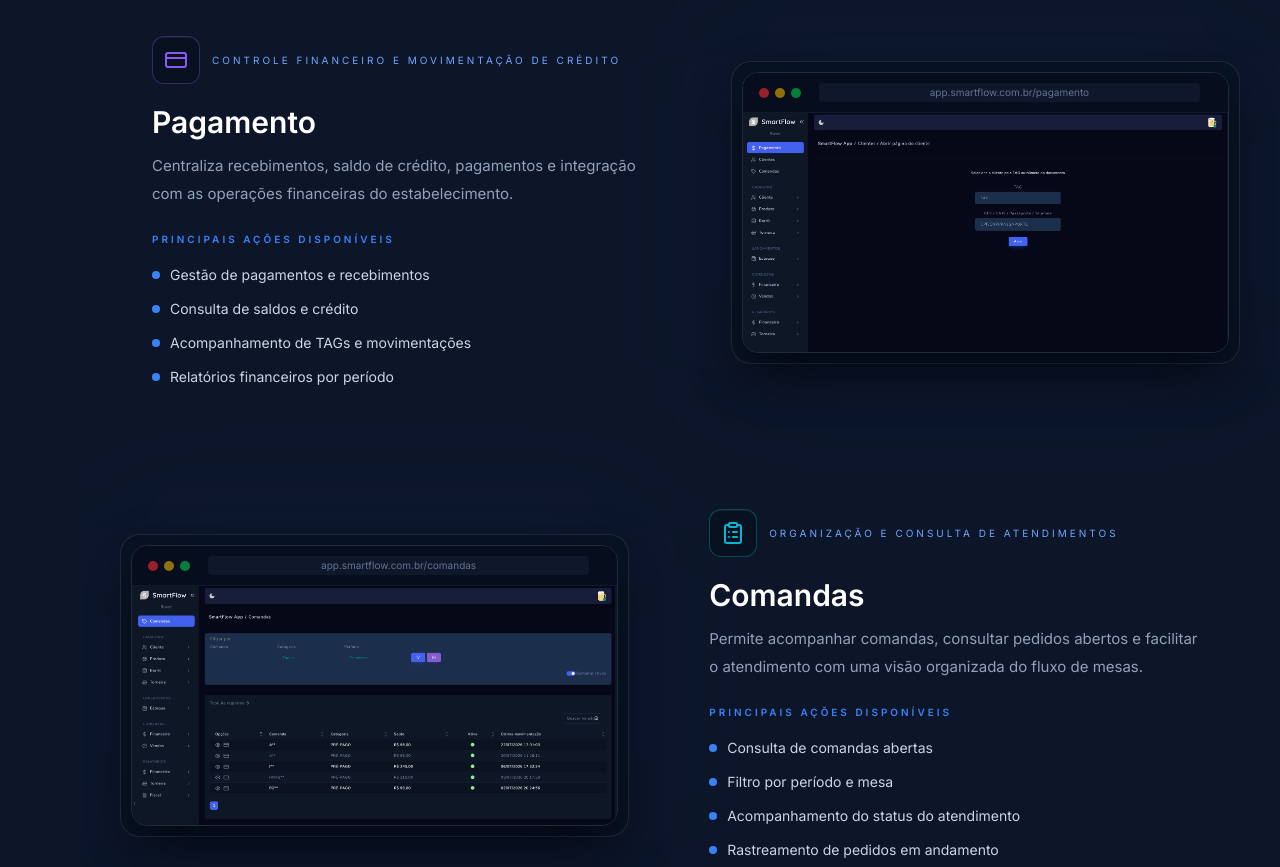
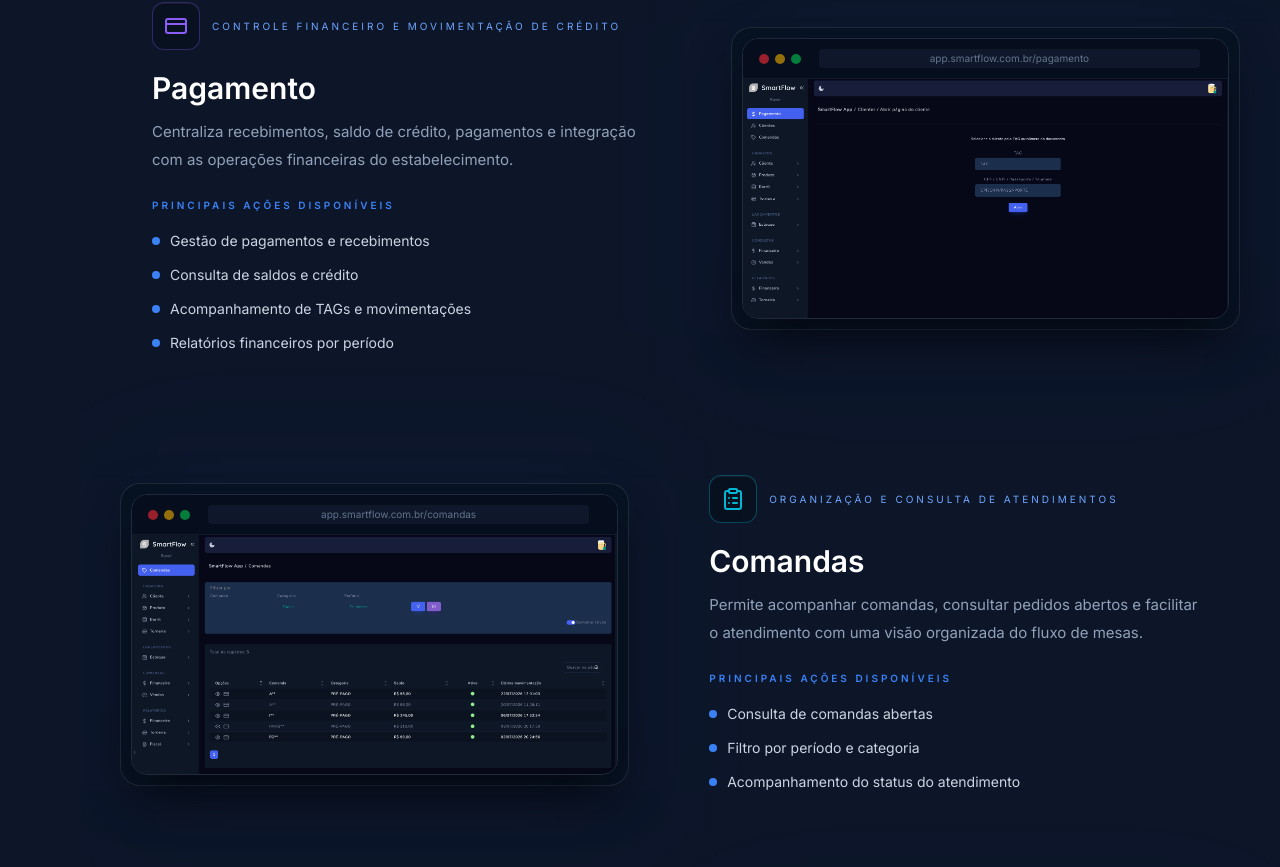
Before and after one commit to JULIA-MIR4ND4/SmartFlow-Site, a React (Vite) app: page / in a window 1280 px wide. Shown: the part 5213-6080 px from the top of the page. Built offline with nearby package versions, Linux system fonts and the light colour scheme.

Commit message:
textos corrigidos

```diff
--- a/src/components/sections/ModulesSection.jsx
+++ b/src/components/sections/ModulesSection.jsx
@@ -44,10 +44,10 @@ const FEATURES = [
     description:
       "O módulo de vendas centraliza a abertura de pedidos, consulta de itens, busca de clientes e fechamento das operações com rapidez e controle.",
     actions: [
-      "Cadastro rápido de clientes",
+      "Busca de clientes",
       "Busca e seleção de produtos",
       "Finalização de venda em poucos passos",
-      "Acompanhamento de pedidos em tempo real",
+
     ],
     icon: ShoppingCart,
     accent: "#22C55E",
@@ -79,9 +79,8 @@ const FEATURES = [
       "Permite acompanhar comandas, consultar pedidos abertos e facilitar o atendimento com uma visão organizada do fluxo de mesas.",
     actions: [
       "Consulta de comandas abertas",
-      "Filtro por período e mesa",
+      "Filtro por período e categoria",
       "Acompanhamento do status do atendimento",
-      "Rastreamento de pedidos em andamento",
     ],
     icon: ClipboardList,
     accent: "#06B6D4",
@@ -97,8 +96,8 @@ const FEATURES = [
     actions: [
       "Cadastro e atualização de clientes",
       "Histórico de consumo por cliente",
-      "Aniversariantes e recorrência",
-      "Segmentação para ações futuras",
+      "Aniversariantes",
+      "Dadastro e atualização de categorias",
     ],
     icon: UserCheck,
     accent: "#F59E0B",
@@ -112,10 +111,10 @@ const FEATURES = [
     description:
       "Organiza o catálogo do estabelecimento com detalhes de cada item, facilitando o controle e a operação diária.",
     actions: [
-      "Cadastro de produtos e categorias",
+      "Cadastro de produtos, categorias, unidades e tipos",
       "Consulta rápida de disponibilidade",
       "Atualização de preços e detalhes",
-      "Organização de itens por tipo",
+      "Organização de itens",
     ],
     icon: Package,
     accent: "#3B82F6",
@@ -130,8 +129,8 @@ const FEATURES = [
       "Acompanha o consumo, volume e condições operacionais do barril, trazendo maior controle para a produção e a operação.",
     actions: [
       "Monitoramento de consumo por barril",
+      "Cadastro e atualização de barril",
       "Acompanhamento de volume e produtividade",
-      "Alertas para operação contínua",
       "Visão rápida das movimentações",
     ],
     icon: Droplets,
@@ -147,9 +146,8 @@ const FEATURES = [
       "Oferece um painel operacional para acompanhar o estado das torneiras e ajustar a disponibilidade de forma mais eficiente.",
     actions: [
       "Acompanhamento do estado das torneiras",
-      "Análise das operações por equipamento",
+      "Cadastro e atualização de torneiras",
       "Visão rápida do fluxo de uso",
-      "Orientação para manutenção e controle",
     ],
     icon: Activity,
     accent: "#0EA5E9",
@@ -165,8 +163,7 @@ const FEATURES = [
     actions: [
       "Controle de entradas e saídas",
       "Visão eficiente da disponibilidade",
-      "Histórico de movimentações",
-      "Acompanhamento do saldo em tempo real",
+      "Atualizações de produtos ja cadastrados",
     ],
     icon: Warehouse,
     accent: "#F97316",
@@ -180,7 +177,7 @@ const FEATURES = [
     description:
       "Permite revisar entradas, saídas, saldos e movimentações financeiras com filtros rápidos para análise do dia a dia.",
     actions: [
-      "Consulta por período e categoria",
+      "Consulta por período, categoria, forma de pagamento",
       "Acompanhamento de saldos e recebimentos",
       "Visualização de fluxo financeiro",
       "Filtro para operações específicas",
@@ -197,9 +194,9 @@ const FEATURES = [
     description:
       "Organiza consultas de vendas por período, cliente e operação para facilitar a leitura de indicadores e tendências.",
     actions: [
-      "Consulta por período e canal",
+      "Consulta por período",
       "Análise de desempenho comercial",
-      "Acompanhamento de itens e clientes",
+      "Acompanhamento de vendas no tap e no PDV",
       "Comparativo de movimentações",
     ],
     icon: BarChart2,
@@ -216,8 +213,7 @@ const FEATURES = [
     actions: [
       "Resumo financeiro por período",
       "Análise de recebimentos e pagamentos",
-      "Visão consolidada da operação",
-      "Comparativo entre ciclos financeiros",
+      "Verificação das movimentações",
     ],
     icon: FileText,
     accent: "#8B5CF6",
@@ -231,10 +227,10 @@ const FEATURES = [
     description:
       "Apresenta a performance das torneiras com indicadores de uso e operação para um controle mais detalhado.",
     actions: [
-      "Indicadores de uso por equipamento",
-      "Análise de operação e fluxo",
-      "Acompanhamento de tempo e volume",
-      "Visão consolidada do desempenho",
+      "Registro das movimentações de consumo no TAP por meio da TAG de serviço",
+      "Consulta das operações realizadas",
+      "Aba exclusiva para operações de Autosserviço",
+      "Aba exclusiva para operações de Sangria",
     ],
     icon: Activity,
     accent: "#0EA5E9",
@@ -251,30 +247,13 @@ const FEATURES = [
       "Resumo de documentos e movimentações",
       "Organização das informações fiscais",
       "Acompanhamento de conformidade",
-      "Consulta rápida para auditoria",
     ],
     icon: FileText,
     accent: "#F59E0B",
     mockupKey: "fiscal",
     imageName: "fiscal1",
   },
-  {
-    id: "sistema-filiais",
-    title: "Sistema — Filiais",
-    category: "GESTÃO CENTRALIZADA DE UNIDADES",
-    description:
-      "Permite configurar e acompanhar o funcionamento das filiais de forma integrada, mantendo padronização e controle.",
-    actions: [
-      "Configuração de filiais e unidades",
-      "Acompanhamento operacional centralizado",
-      "Padronização de processos",
-      "Visão integrada das operações",
-    ],
-    icon: Building2,
-    accent: "#3B82F6",
-    mockupKey: "sistemafiliais",
-    imageName: "sistema1",
-  },
+
   {
     id: "sistema",
     title: "Sistema",
@@ -282,10 +261,10 @@ const FEATURES = [
     description:
       "Oferece acesso às configurações principais da operação para ajustar regras, permissões e funcionamento da solução.",
     actions: [
-      "Configuração de regras e permissões",
-      "Ajustes gerais da plataforma",
-      "Manutenção de parâmetros do sistema",
-      "Visão centralizada da operação",
+      "Consulta e gerenciamento dos usuários cadastrados",
+      "Edição de informações e permissões de acesso",
+      "Geração e alteração de senhas",
+      "Registro de observações dos usuários",
     ],
     icon: Settings,
     accent: "#64748B",
@@ -311,7 +290,7 @@ export default function ModulesSection() {
             Módulos do sistema
           </h2>
           <p className={`mx-auto mt-5 max-w-2xl text-base leading-8 sm:text-lg ${dark ? "text-slate-400" : "text-slate-600"}`}>
-            15 módulos completamente integrados, cada um desenvolvido para uma etapa específica da gestão do seu estabelecimento.
+            15+ módulos completamente integrados, cada um desenvolvido para uma etapa específica da gestão do seu estabelecimento.
           </p>
         </FadeIn>
 
--- a/src/components/sections/UniverseViewer.jsx
+++ b/src/components/sections/UniverseViewer.jsx
@@ -143,7 +143,7 @@ export default function UniverseViewer({ universe, onClose }) {
               </p>
             </div>
 
-            <div className="flex-1 min-h-0 overflow-y-auto pr-1">
+            <div className="h-[260px] overflow-y-auto pr-1 hotspot-scroll">
               {hotspots.length > 0 && (
                 <div className={`text-[11px] font-semibold uppercase tracking-widest mb-2 ${dark ? "text-slate-500" : "text-slate-400"}`}>
                   Elementos interativos
--- a/src/components/ui/HotspotDot.jsx
+++ b/src/components/ui/HotspotDot.jsx
@@ -61,14 +61,12 @@ export default function HotspotDot({ spot, index, activeIdx, onToggle }) {
 
   return (
     <div
-      className="absolute z-10 cursor-pointer"
+      className={`absolute cursor-pointer ${isActive ? "z-30" : "z-10"}`}
       data-hotspot-id={spot.id || `hotspot-${index}`}
       data-hotspot-index={index}
       style={{ left: `${spot.x}%`, top: `${spot.y}%`, transform: "translate(-50%,-50%)" }}
-      onClick={(e) => {
-        e.stopPropagation();
-        onToggle(isActive ? null : index);
-      }}
+      onMouseEnter={() => onToggle(index)}
+      onMouseLeave={() => onToggle(null)}
     >
       <div className={`absolute inset-0 w-5 h-5 -translate-x-px -translate-y-px rounded-full ${palette.ring} animate-ping`} />
       <div
--- a/src/styles.css
+++ b/src/styles.css
@@ -8,3 +8,25 @@ html {
 body {
   font-family: "Inter", sans-serif;
 }
+
+.hotspot-scroll {
+  scrollbar-width: thin;
+  scrollbar-color: #2563eb transparent;
+}
+
+.hotspot-scroll::-webkit-scrollbar {
+  width: 6px;
+}
+
+.hotspot-scroll::-webkit-scrollbar-track {
+  background: transparent;
+}
+
+.hotspot-scroll::-webkit-scrollbar-thumb {
+  background-color: #2563eb;
+  border-radius: 9999px;
+}
+
+.hotspot-scroll::-webkit-scrollbar-thumb:hover {
+  background-color: #1d4ed8;
+}
```
